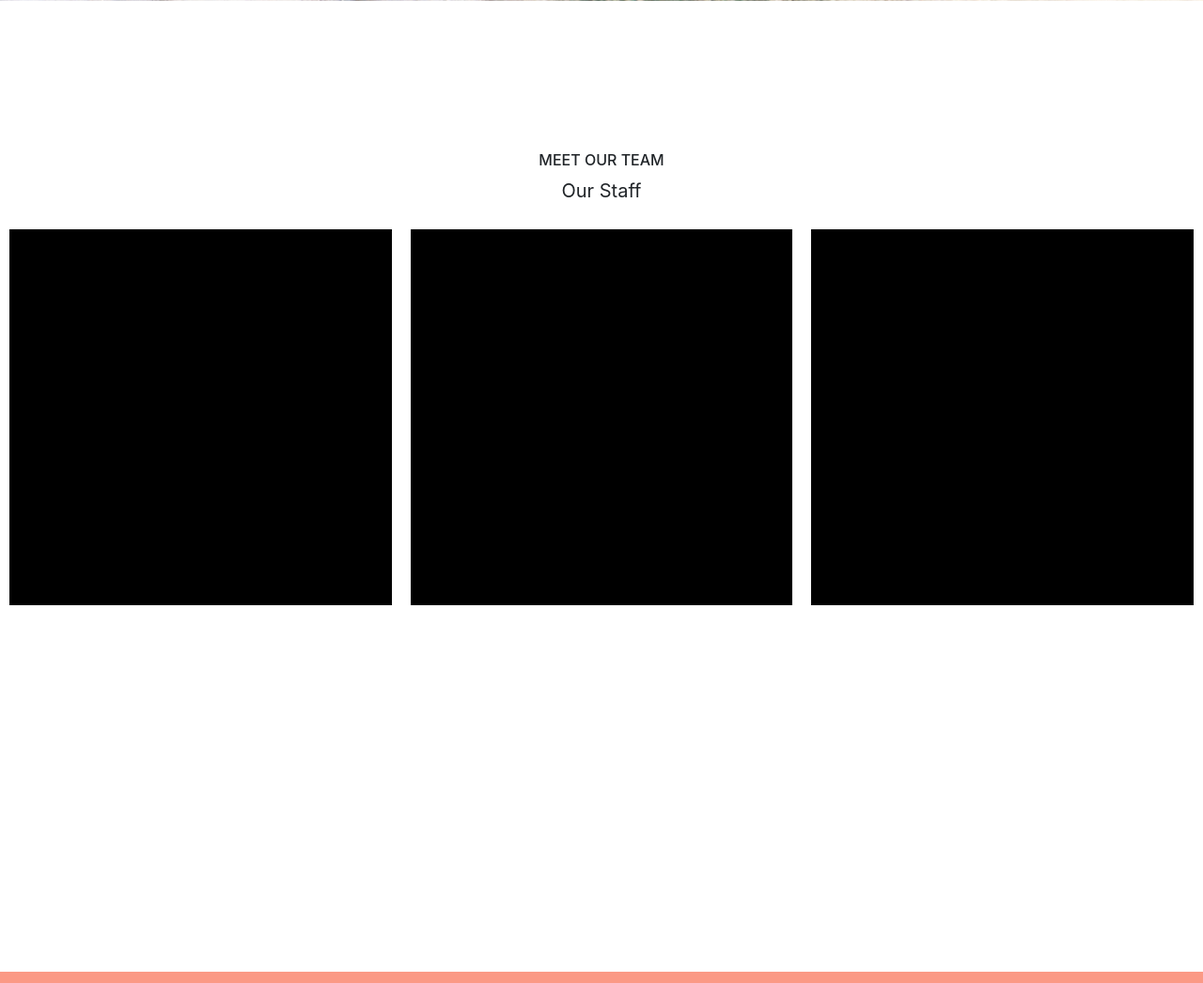
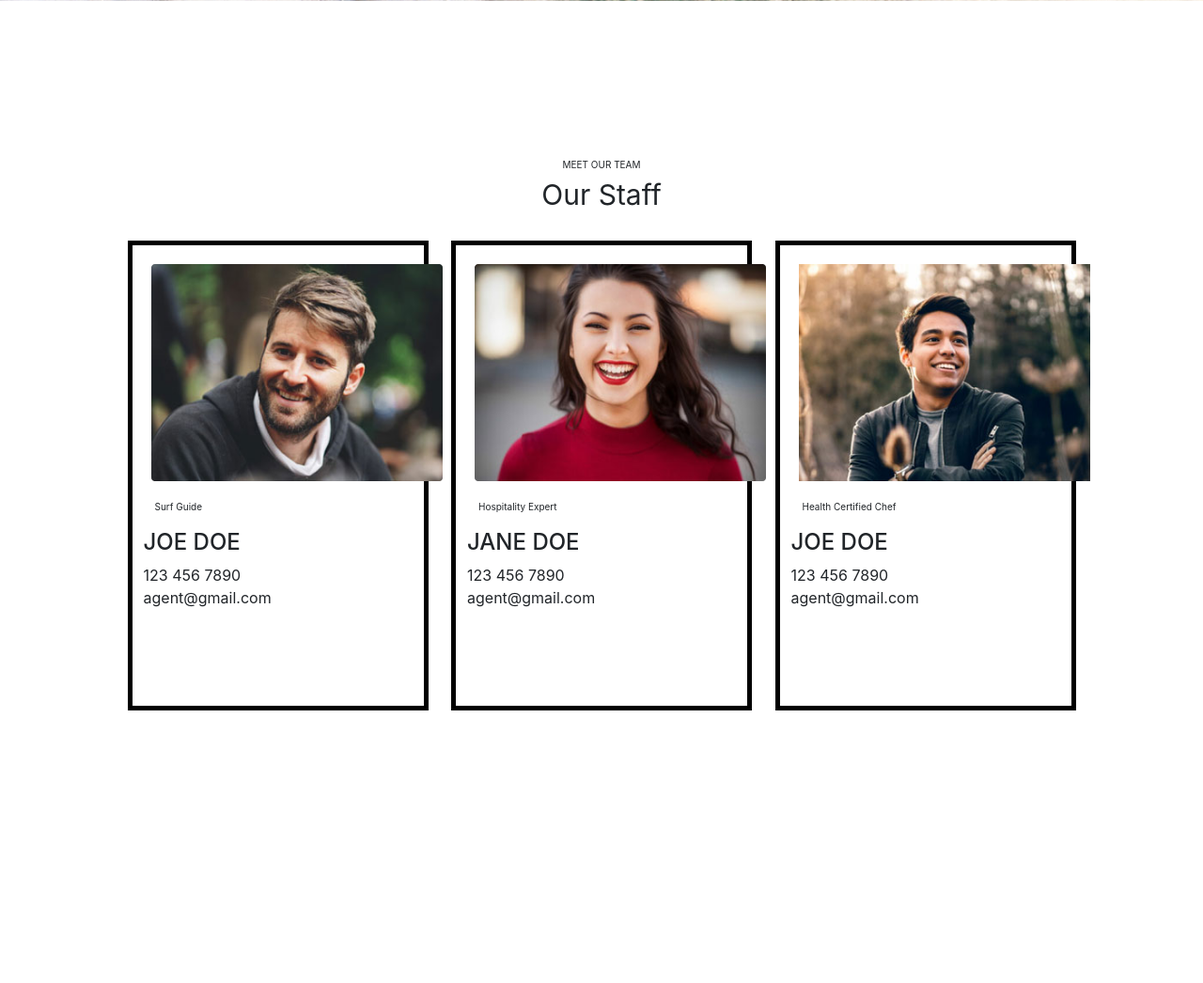
Before and after one commit to Kristian209/WellBeingWebsite, a Django app: page / in a window 1280 px wide; the page is wider, and only the part inside the window is pictured. Shown: the part 3273-4319 px from the top of that part at 94% size. Run offline with Django 3.2, Linux system fonts and the light colour scheme; some libraries are stand-ins or nearby versions.

Commit message:
Added agents to section 5

```diff
--- a/templates/home.html
+++ b/templates/home.html
@@ -58,18 +58,39 @@
  <img src="static/images/dreamwave.png" alt="dream-wave">
 </div>
 <div class="meet-staff">
-<h6>MEET OUR TEAM</h6>
+<h8>MEET OUR TEAM</h8>
 <p>Our Staff</p>
 </div>
 <div class="section-5">
  <div class="staff-1">
-
+ <img src="static/images/Joe-doe.png" alt="surf-guide">
+ <div class="agent-desc">
+ <p>Surf Guide</p>
+ <h4>JOE DOE</h4>
+ <h8>123 456 7890</h8>
+ <br>
+ <h8>agent@gmail.com</h8>
+ </div>
     </div>
     <div class="staff-2">
-
+<img src="static/images/Jane-doe.png" alt="hospitality-expert">
+<div class="agent-desc">
+<p>Hospitality Expert</p>
+<h4>JANE DOE</h4>
+<h8>123 456 7890</h8>
+<br>
+<h8>agent@gmail.com</h8>
+</div>
     </div>
     <div class="staff-3">
-
+<img src="static/images/Joe-doe2.png" alt="health-chef">
+<div class="agent-desc">
+<p>Health Certified Chef</p>
+<h4>JOE DOE</h4>
+<h8>123 456 7890</h8>
+<br>
+<h8>agent@gmail.com</h8>
+</div>
     </div>
     <div class="meet-staff">
  </div>
--- a/templates/style.css
+++ b/templates/style.css
@@ -118,16 +118,35 @@
     .section-5 {
     height: 100vh;
     background-color: white;
-    display: flex;
+    text-align: center
     }
     .meet-staff {
     text-align: center;
     margin-top: 20vh;
     }
+    .meet-staff h8{
+        font-size: 10px;
+    }
+    .meet-staff p {
+        font-size: 30px;
+    }
+
     .staff-1, .staff-2, .staff-3 {
-    height: 400px;
-    width: 20px!important;
-    background-color: black;
+    text-align: left;
+    height: 500px;
+    border: 5px solid black;
     margin: 10px 10px 10px 10px;
-    flex: 5;
+    width: 25vw;
+    display: inline-block;
     }
+    .staff-1 img, .staff-2 img, .staff-3 img {
+        width: 350px;
+        padding: 20px 20px 20px 20px;
+    }
+    .staff-1 p, .staff-2 p, .staff-3 p {
+        font-size: 10px;
+        padding-left: 12px;
+    }
+    .agent-desc {
+        padding-left: 12px;
+    }
```
Also changed, not shown: static/images/Jane-doe.png (added), static/images/Joe-doe.png (added), static/images/Joe-doe2.png (added).
